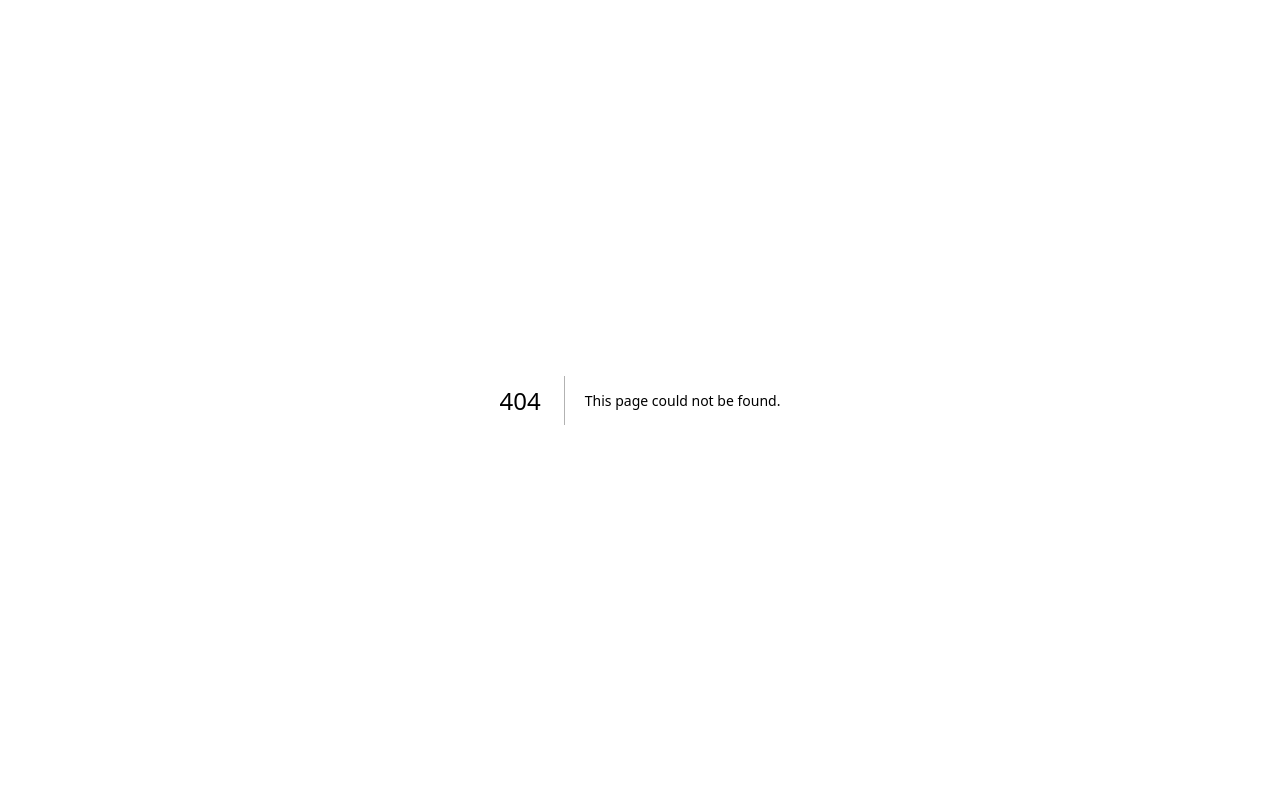
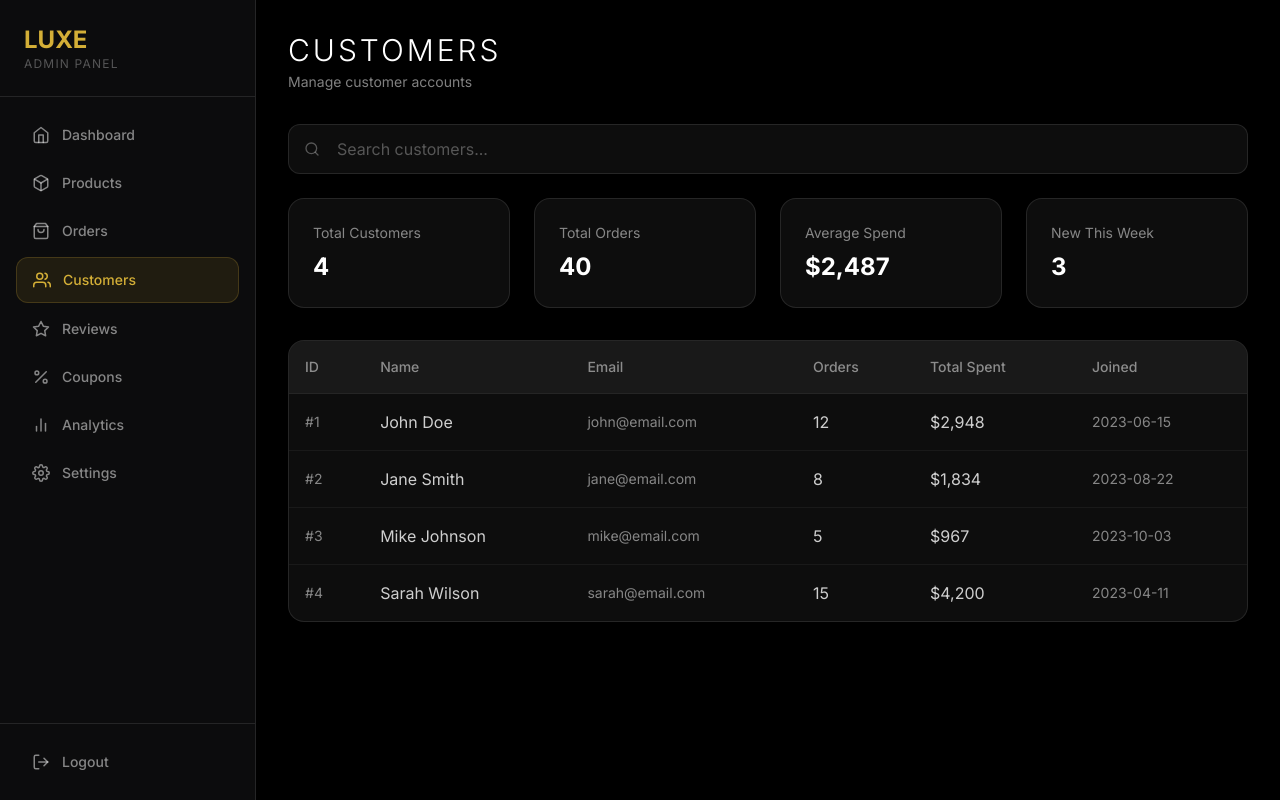
Before and after one commit to Sami1565/Cloth-by-Syed-, a Next.js app: page /admin/customers in a window 1280 px wide. Before the commit this address had no page. Built offline with nearby package versions, Linux system fonts and the light colour scheme.

Commit message:
Add AdminCustomers component for managing customers

```diff
--- /dev/null
+++ b/app/admin/customers/page.tsx
@@ -0,0 +1,90 @@
+'use client'
+
+import { useState } from 'react'
+import { FiSearch, FiMail, FiUser } from 'react-icons/fi'
+
+const customers = [
+  { id: 1, name: 'John Doe', email: 'john@email.com', orders: 12, spent: 2948, joined: '2023-06-15' },
+  { id: 2, name: 'Jane Smith', email: 'jane@email.com', orders: 8, spent: 1834, joined: '2023-08-22' },
+  { id: 3, name: 'Mike Johnson', email: 'mike@email.com', orders: 5, spent: 967, joined: '2023-10-03' },
+  { id: 4, name: 'Sarah Wilson', email: 'sarah@email.com', orders: 15, spent: 4200, joined: '2023-04-11' },
+]
+
+export default function AdminCustomers() {
+  const [searchTerm, setSearchTerm] = useState('')
+
+  const filteredCustomers = customers.filter(c =>
+    c.name.toLowerCase().includes(searchTerm.toLowerCase()) ||
+    c.email.toLowerCase().includes(searchTerm.toLowerCase())
+  )
+
+  return (
+    <div>
+      <div className="flex justify-between items-center mb-8">
+        <div>
+          <h1 className="text-3xl font-light tracking-widest">CUSTOMERS</h1>
+          <p className="text-white/50 text-sm mt-1">Manage customer accounts</p>
+        </div>
+      </div>
+
+      <div className="relative mb-6">
+        <FiSearch className="absolute left-4 top-1/2 -translate-y-1/2 text-white/30" />
+        <input
+          type="text"
+          placeholder="Search customers..."
+          value={searchTerm}
+          onChange={(e) => setSearchTerm(e.target.value)}
+          className="w-full bg-white/5 border border-white/10 rounded-xl px-12 py-3 text-white placeholder-white/30 focus:border-gold-400/50 outline-none"
+        />
+      </div>
+
+      <div className="grid grid-cols-1 md:grid-cols-2 lg:grid-cols-4 gap-6 mb-8">
+        <div className="bg-white/5 backdrop-blur-sm rounded-2xl p-6 border border-white/10">
+          <p className="text-white/50 text-sm">Total Customers</p>
+          <p className="text-2xl font-bold text-white mt-2">4</p>
+        </div>
+        <div className="bg-white/5 backdrop-blur-sm rounded-2xl p-6 border border-white/10">
+          <p className="text-white/50 text-sm">Total Orders</p>
+          <p className="text-2xl font-bold text-white mt-2">40</p>
+        </div>
+        <div className="bg-white/5 backdrop-blur-sm rounded-2xl p-6 border border-white/10">
+          <p className="text-white/50 text-sm">Average Spend</p>
+          <p className="text-2xl font-bold text-white mt-2">$2,487</p>
+        </div>
+        <div className="bg-white/5 backdrop-blur-sm rounded-2xl p-6 border border-white/10">
+          <p className="text-white/50 text-sm">New This Week</p>
+          <p className="text-2xl font-bold text-white mt-2">3</p>
+        </div>
+      </div>
+
+      <div className="bg-white/5 backdrop-blur-sm rounded-2xl border border-white/10 overflow-hidden">
+        <div className="overflow-x-auto">
+          <table className="w-full">
+            <thead className="bg-white/5">
+              <tr>
+                <th className="text-left p-4 text-white/50 text-sm font-medium">ID</th>
+                <th className="text-left p-4 text-white/50 text-sm font-medium">Name</th>
+                <th className="text-left p-4 text-white/50 text-sm font-medium">Email</th>
+                <th className="text-left p-4 text-white/50 text-sm font-medium">Orders</th>
+                <th className="text-left p-4 text-white/50 text-sm font-medium">Total Spent</th>
+                <th className="text-left p-4 text-white/50 text-sm font-medium">Joined</th>
+              </tr>
+            </thead>
+            <tbody>
+              {filteredCustomers.map((customer) => (
+                <tr key={customer.id} className="border-t border-white/5 hover:bg-white/5 transition">
+                  <td className="p-4 text-white/50 text-sm">#{customer.id}</td>
+                  <td className="p-4 text-white/80">{customer.name}</td>
+                  <td className="p-4 text-white/50 text-sm">{customer.email}</td>
+                  <td className="p-4 text-white/80">{customer.orders}</td>
+                  <td className="p-4 text-white/80">${customer.spent.toLocaleString()}</td>
+                  <td className="p-4 text-white/50 text-sm">{customer.joined}</td>
+                </tr>
+              ))}
+            </tbody>
+          </table>
+        </div>
+      </div>
+    </div>
+  )
+}
```
